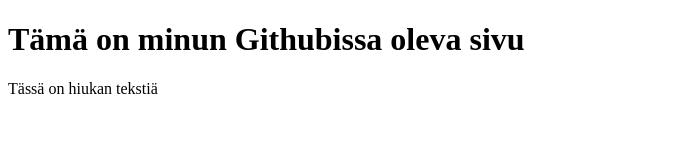
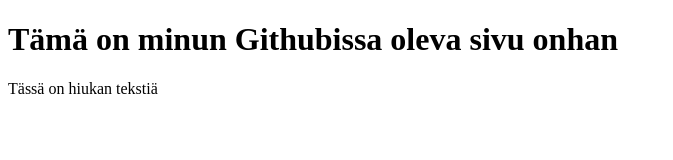
Before and after one commit to kyostim/kyostim.github.io, a plain HTML site: page index.html in a window 1280 px wide. Shown: the whole page, without its empty margins (0-673 px from the left). Drawn offline with Linux system fonts and the light colour scheme.

Commit message:
modified:   index.html

```diff
--- a/index.html
+++ b/index.html
@@ -5,7 +5,7 @@
 </head>
 <body>
 
-<h1>Tämä on minun Githubissa oleva sivu</h1>
+<h1>Tämä on minun Githubissa oleva sivu onhan</h1>
 <p>Tässä on hiukan tekstiä</p>
 
 </body>
```
